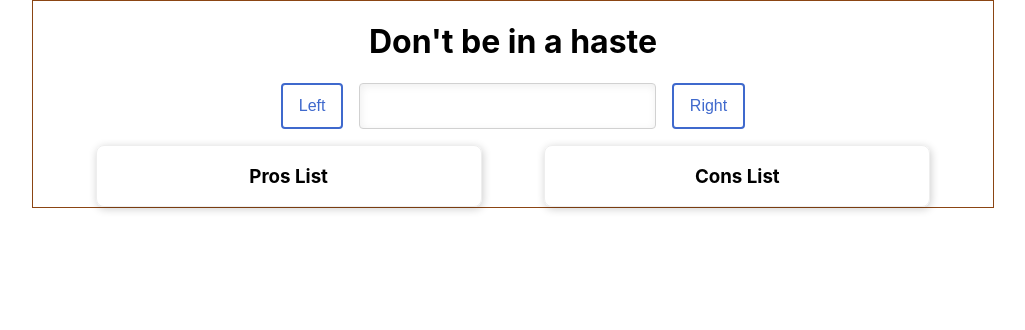
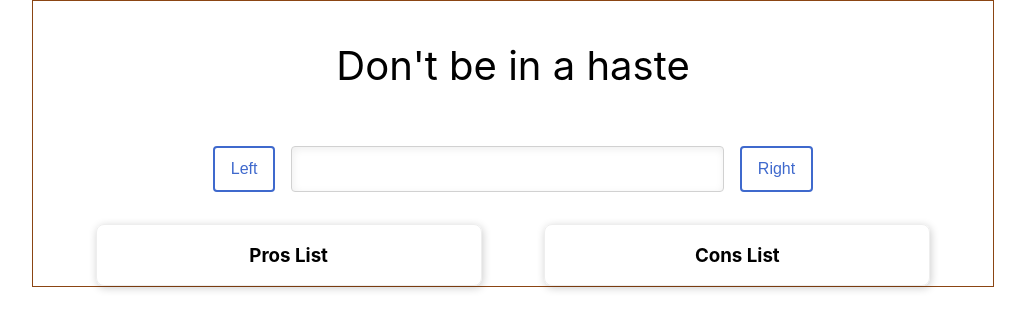
Before and after one commit to amha19/prosandcons, a React (Create React App) app: page / in a window 1280 px wide. Shown: the top 330 px of the page, without its empty margins (127-1152 px from the left). Built offline with nearby package versions, Linux system fonts and the light colour scheme.

Commit message:
move styling to separate file

```diff
--- a/src/App.css
+++ /dev/null
@@ -1,23 +0,0 @@
-.App {
-    width: 100vw;
-    height: auto;
-    display: flex;
-    flex-direction: column;
-    align-items: center;
-    text-align: center;
-}
-
-.container {
-    width: 75%;
-    border: 1px solid saddlebrown;
-}
-
-.btn-input {
-    display: flex;
-    justify-content: center;
-}
-
-.list-container {
-    display: flex;
-    justify-content: space-evenly;
-}
--- /dev/null
+++ b/src/App.styles.ts
@@ -0,0 +1,68 @@
+import styled from 'styled-components';
+
+export const StyledApp = styled.div`
+    width: 100vw;
+    height: auto;
+    display: flex;
+    flex-direction: column;
+    align-items: center;
+    text-align: center;
+`;
+
+export const StyledContainer = styled.div`
+    width: 75%;
+    border: 1px solid saddlebrown;
+`;
+
+export const Text = styled.p`
+    font-size: ${(props: { size: number }) => (props.size ? props.size + 'rem' : '1rem')};
+    margin: 40px 0 56px 0;
+`;
+
+export const BtnInput = styled.p`
+    display: flex;
+    justify-content: center;
+`;
+
+export const Button = styled.button`
+    font-size: 1rem;
+    padding: 8px 16px;
+    margin: 0 16px;
+    background: transparent;
+    border: 2px solid #3f69cd;
+    border-radius: 4px;
+    color: #3f69cd;
+    box-sizing: border-box;
+`;
+
+export const Input = styled.input`
+    width: 40%;
+    color: #525865;
+    background: #fff;
+    border-radius: 4px;
+    border: 1px solid #d1d1d1;
+    box-shadow: inset 1px 2px 8px rgba(0, 0, 0, 0.07);
+    font-family: inherit;
+    font-size: 1em;
+    line-height: 1.45;
+    outline: none;
+    padding: 0.6em 1.45em 0.7em;
+    -webkit-transition: 0.18s ease-out;
+    -moz-transition: 0.18s ease-out;
+    -o-transition: 0.18s ease-out;
+    transition: 0.18s ease-out;
+    &:hover {
+        box-shadow: inset 1px 2px 8px rgba(0, 0, 0, 0.02);
+    }
+    &:focus {
+        color: #4b515d;
+        border: 1px solid #b8b6b6;
+        box-shadow: inset 1px 2px 4px rgba(0, 0, 0, 0.01), 0px 0px 8px rgba(0, 0, 0, 0.2);
+    }
+`;
+
+export const ListContainer = styled.div`
+    width: 100%;
+    display: flex;
+    justify-content: space-evenly;
+`;
--- a/src/App.tsx
+++ b/src/App.tsx
@@ -1,8 +1,15 @@
 import React, { useState } from 'react';
-import styled from 'styled-components';
 import Pros from './components/Pros';
 import Cons from './components/Cons';
-import './App.css';
+import {
+    StyledApp,
+    StyledContainer,
+    Button,
+    Input,
+    ListContainer,
+    Text,
+    BtnInput,
+} from './App.styles';
 
 export type ItemList = {
     item: string;
@@ -22,10 +29,10 @@ const App: React.FC = () => {
     };
 
     return (
-        <div className="App">
-            <div className="container">
-            <h1>Don't be in a haste</h1>
-            <div className="btn-input">
+        <StyledApp>
+            <StyledContainer>
+                <Text size={2.5}>Don't be in a haste</Text>
+                <BtnInput>
                     <Button
                         onClick={() => {
                             handleBtns('pro');
@@ -33,7 +40,11 @@ const App: React.FC = () => {
                     >
                         Left
                     </Button>
-                <Input type="text" onChange={(event) => setText(event.target.value)} value={text} />
+                    <Input
+                        type="text"
+                        onChange={(event) => setText(event.target.value)}
+                        value={text}
+                    />
                     <Button
                         onClick={() => {
                             handleBtns('con');
@@ -41,56 +52,14 @@ const App: React.FC = () => {
                     >
                         Right
                     </Button>
-            </div>
+                </BtnInput>
                 <ListContainer>
                     <Pros prosList={list} />
                     <Cons consList={list} />
                 </ListContainer>
-            </div>
-        </div>
+            </StyledContainer>
+        </StyledApp>
     );
-}
-
-const Button = styled.button`
-    font-size: 1rem;
-    padding: 8px 16px;
-    margin: 0 16px;
-    background: transparent;
-    border: 2px solid #3F69CD;
-    border-radius: 4px;
-    color: #3F69CD;
-    box-sizing: border-box;
-`;
-
-const Input = styled.input`
-    color: #525865;
-    background: #fff;
-    border-radius: 4px;
-    border: 1px solid #d1d1d1;
-    box-shadow: inset 1px 2px 8px rgba(0, 0, 0, 0.07);
-    font-family: inherit;
-    font-size: 1em;
-    line-height: 1.45;
-    outline: none;
-    padding: 0.6em 1.45em 0.7em;
-    -webkit-transition: .18s ease-out;
-    -moz-transition: .18s ease-out;
-    -o-transition: .18s ease-out;
-    transition: .18s ease-out;
-    &:hover {
-        box-shadow: inset 1px 2px 8px rgba(0, 0, 0, 0.02);
-    }
-    &:focus {
-        color: #4b515d;
-        border: 1px solid #B8B6B6;
-        box-shadow: inset 1px 2px 4px rgba(0, 0, 0, 0.01), 0px 0px 8px rgba(0, 0, 0, 0.2);
-    }
-`;
-
-const ListContainer = styled.div`
-    width: 100%;
-    display: flex;
-    justify-content: space-evenly;
-`;
+};
 
 export default App;
--- a/src/index.css
+++ b/src/index.css
@@ -1,7 +1,7 @@
 body {
     margin: 0;
-    font-family: -apple-system, BlinkMacSystemFont, 'Segoe UI', 'Roboto', 'Oxygen', 'Ubuntu',
-        'Cantarell', 'Fira Sans', 'Droid Sans', 'Helvetica Neue', sans-serif;
+    font-family: -apple-system, BlinkMacSystemFont, 'Georgia', 'Segoe UI', 'Roboto', 'Oxygen',
+        'Ubuntu', 'Cantarell', 'Fira Sans', 'Droid Sans', 'Helvetica Neue', sans-serif;
     -webkit-font-smoothing: antialiased;
     -moz-osx-font-smoothing: grayscale;
 }
```
Lines whose indentation alone changed are shown as unchanged.
